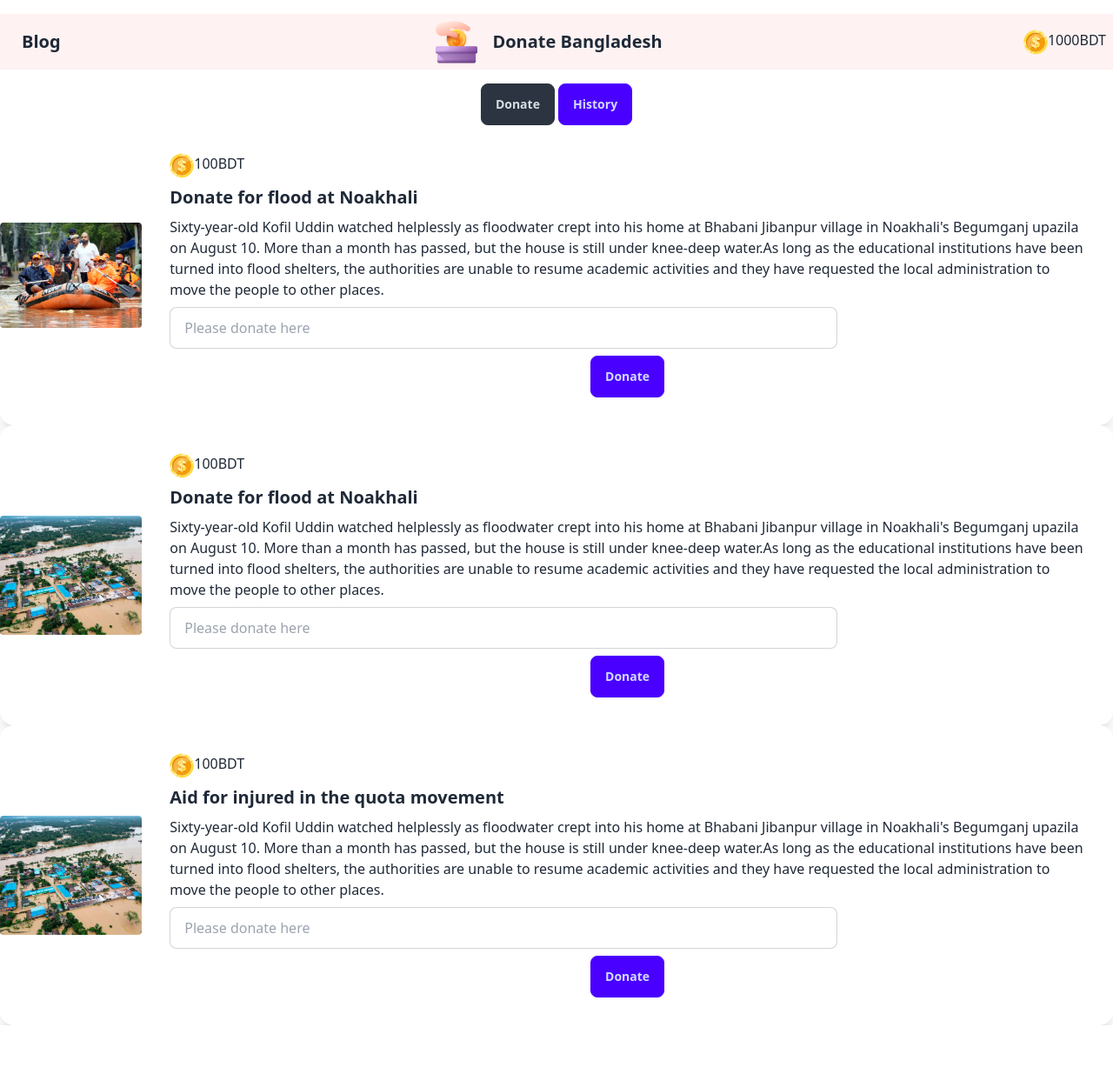
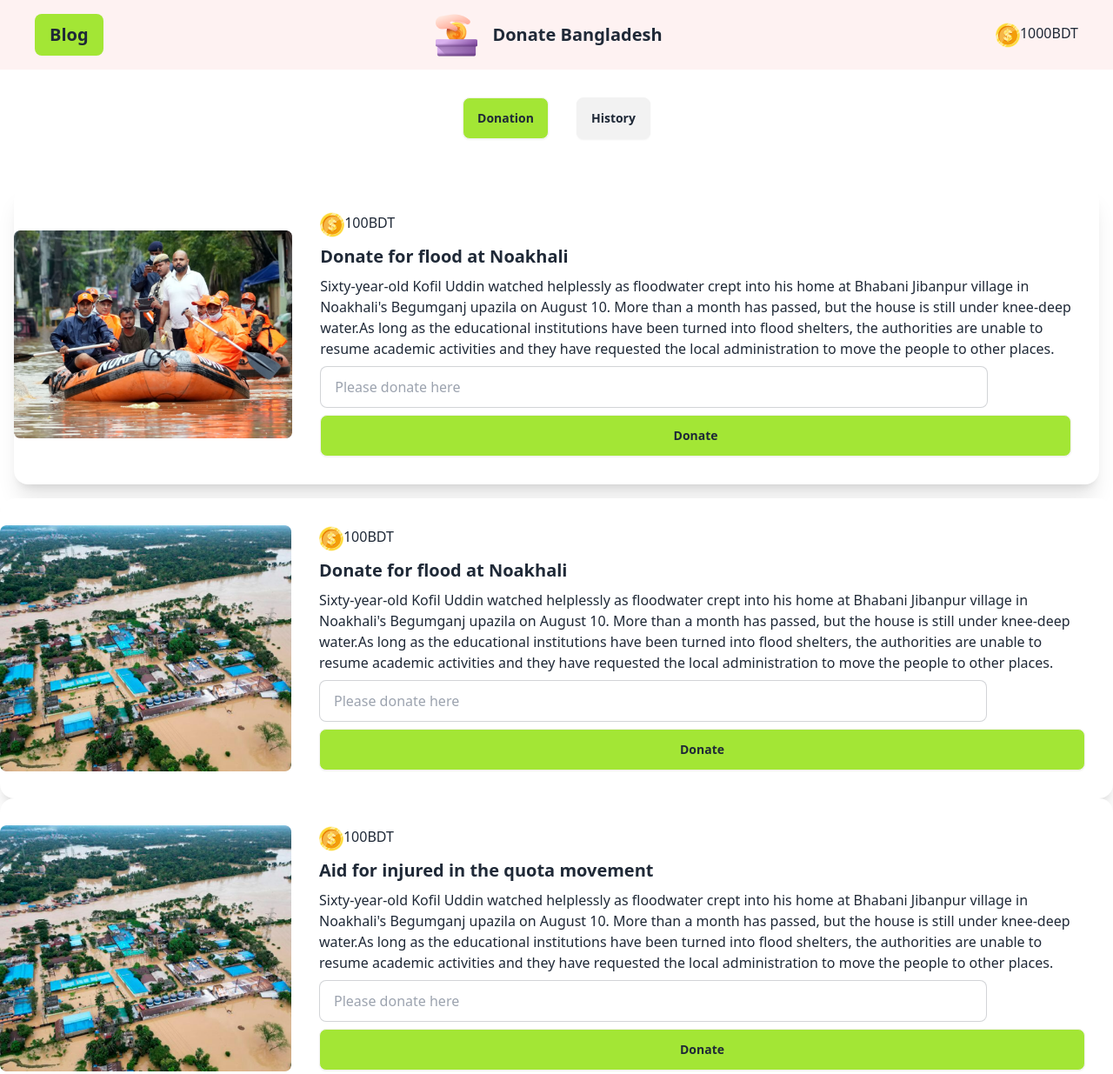
Before and after one commit to Adilalahee/Fundraising_donation, a plain HTML site: page index.html in a window 1280 px wide. Shown: the top 1235 px of the page at 87% size. Before the commit the page ends 1179 px from the top, so only its background shows below. Drawn offline with nearby package versions, Linux system fonts and the light colour scheme.

Commit message:
Blog added

```diff
--- a/Js/feature.js
+++ b/Js/feature.js
@@ -5,8 +5,16 @@ function showSectionById(id){
     document.getElementById(id).classList.remove('hidden');
 
 }
+function showSectionById(id){
+    document.getElementById(id).classList.remove('hidden');
+    document.getElementById(id).classList.remove('hidden');
+
+    document.getElementById(id).classList.remove('hidden');
+
+}
 document.getElementById('button_donate').addEventListener('click',function(){
     showSectionById('donate_form');
+
 })
 document.getElementById('button_history').addEventListener('click',function(){
     showSectionById('history_form');
--- a/Js/style.js
+++ b/Js/style.js
@@ -6,6 +6,8 @@ document.getElementById('donate_btn').addEventListener('click',function(){
     if(donateAmount<currentBalance){
         const newbalance=currentBalance-donateAmount;
     document.getElementById('current_balance').innerText=newbalance;
+    const totalBalance=addmoneyBalance+donateAmount;
+    document.getElementById('addmoney_balance').innerText=totalBalance;
     const donateText=getTextById('donate_text')
     const div=document.createElement('div');
     div.classList.add('my-2');
@@ -22,8 +24,7 @@ document.getElementById('donate_btn').addEventListener('click',function(){
     else{
         alert('Sorry')
     }
-    const totalBalance=addmoneyBalance+donateAmount;
-    document.getElementById('addmoney_balance').innerText=totalBalance;
+
 })
 
 document.getElementById('donate_btn_2').addEventListener('click',function(){
--- a/index.html
+++ b/index.html
@@ -7,11 +7,11 @@
     <link href="https://cdn.jsdelivr.net/npm/daisyui@4.12.10/dist/full.min.css" rel="stylesheet" type="text/css" />
 <script src="https://cdn.tailwindcss.com"></script>
 </head>
-<body class="max-w-screen-xl mx-auto">
-    <header class="relative">
-        <div class="navbar h-3 bg-red-50 sticky top-4 ">
-            <div class="navbar-start">
-              <a class="btn btn-ghost text-xl" href="blog.html">Blog</a>
+<body class="">
+    <header class="">
+        <div class="navbar h-3 bg-red-50 p-10 ">
+            <div class="navbar-start ">
+              <a class="btn btn-ghost text-xl bg-[#a3e635]" href="blog.html">Blog</a>
             </div>
             <div class="navbar-center">
               <img src="assets/logo.png" alt="">
@@ -24,16 +24,16 @@
                 </div>
             </div>
           </div>
-          <div class="text-center pt-8">
-            <button id="button_donate" class="btn btn-neutral">Donate</button>
-           <button id="button_history" class="btn btn-primary">History</button>
+          <div class="flex gap-8 justify-center p-8">
+            <button id="button_donate" class="btn bg-[#a3e635]">Donation</button>
+           <button id="button_history" class="btn hover:bg-[#a3e635]">History</button>
           </div>
     </header>
-    <main>
+    <main class="m-5 max-w-screen-xl mx-auto">
       <!-- Donate form start -->
        <section id="donate_form">
-        <div class="card card-side bg-base-100 shadow-xl">
-          <figure>
+        <div class="card card-side bg-base-100 shadow-xl m-4">
+          <figure class="w-full">
             <img
               src="assets/noakhali.png"
               alt="Movie" />
@@ -47,7 +47,7 @@
             <p>Sixty-year-old Kofil Uddin watched helplessly as floodwater crept into his home at Bhabani Jibanpur village in Noakhali's Begumganj upazila on August 10. More than a month has passed, but the house is still under knee-deep water.As long as the educational institutions have been turned into flood shelters, the authorities are unable to resume academic activities and they have requested the local administration to move the people to other places.</p>
             <input id="donate_input" type="text" placeholder="Please donate here" class="input input-bordered w-full max-w-3xl" />
             <div class="card-actions justify-center">
-              <button id="donate_btn" class="btn btn-primary" onclick="my_modal_1.showModal()">Donate</button>
+              <button id="donate_btn" class="btn w-full bg-[#a3e635]" onclick="my_modal_1.showModal()">Donate</button>
 <dialog id="my_modal_1" class="modal">
   <div class="modal-box">
     <h3 class="text-xl font-bold text-center py-4">Congrats</h3>
@@ -68,7 +68,7 @@
         </div>
         <!-- Donate form start 2 -->
         <div class="card card-side bg-base-100 shadow-xl">
-          <figure>
+          <figure class="w-full">
             <img
               src="assets/feni.png"
               alt="Movie" />
@@ -82,7 +82,7 @@
             <p>Sixty-year-old Kofil Uddin watched helplessly as floodwater crept into his home at Bhabani Jibanpur village in Noakhali's Begumganj upazila on August 10. More than a month has passed, but the house is still under knee-deep water.As long as the educational institutions have been turned into flood shelters, the authorities are unable to resume academic activities and they have requested the local administration to move the people to other places.</p>
             <input id="donate_input1" type="text" placeholder="Please donate here" class="input input-bordered w-full max-w-3xl" />
             <div class="card-actions justify-center">
-              <button id="donate_btn_2" class="btn btn-primary" onclick="my_modal_2.showModal()">Donate</button>
+              <button id="donate_btn_2" class="btn w-full bg-[#a3e635]" onclick="my_modal_2.showModal()">Donate</button>
 <dialog id="my_modal_2" class="modal">
   <div class="modal-box">
     <h3 class="text-xl font-bold text-center py-4">Congrats</h3>
@@ -103,7 +103,7 @@
         </div>
                 <!-- Donate form start 3 -->
                 <div class="card card-side bg-base-100 shadow-xl">
-                  <figure>
+                  <figure class="w-full">
                     <img
                       src="assets/feni.png"
                       alt="Movie" />
@@ -117,7 +117,7 @@
                     <p>Sixty-year-old Kofil Uddin watched helplessly as floodwater crept into his home at Bhabani Jibanpur village in Noakhali's Begumganj upazila on August 10. More than a month has passed, but the house is still under knee-deep water.As long as the educational institutions have been turned into flood shelters, the authorities are unable to resume academic activities and they have requested the local administration to move the people to other places.</p>
                     <input id="donate_input2" type="text" placeholder="Please donate here" class="input input-bordered w-full max-w-3xl" />
                     <div class="card-actions justify-center">
-                      <button id="donate_btn_3" class="btn btn-primary" onclick="my_modal_3.showModal()">Donate</button>
+                      <button id="donate_btn_3" class="btn w-full bg-[#a3e635]" onclick="my_modal_3.showModal()">Donate</button>
         <dialog id="my_modal_3" class="modal">
           <div class="modal-box">
             <h3 class="text-xl font-bold text-center py-4">Congrats</h3>
```
Also changed, not shown: blog.html (+21 -0 lines).
